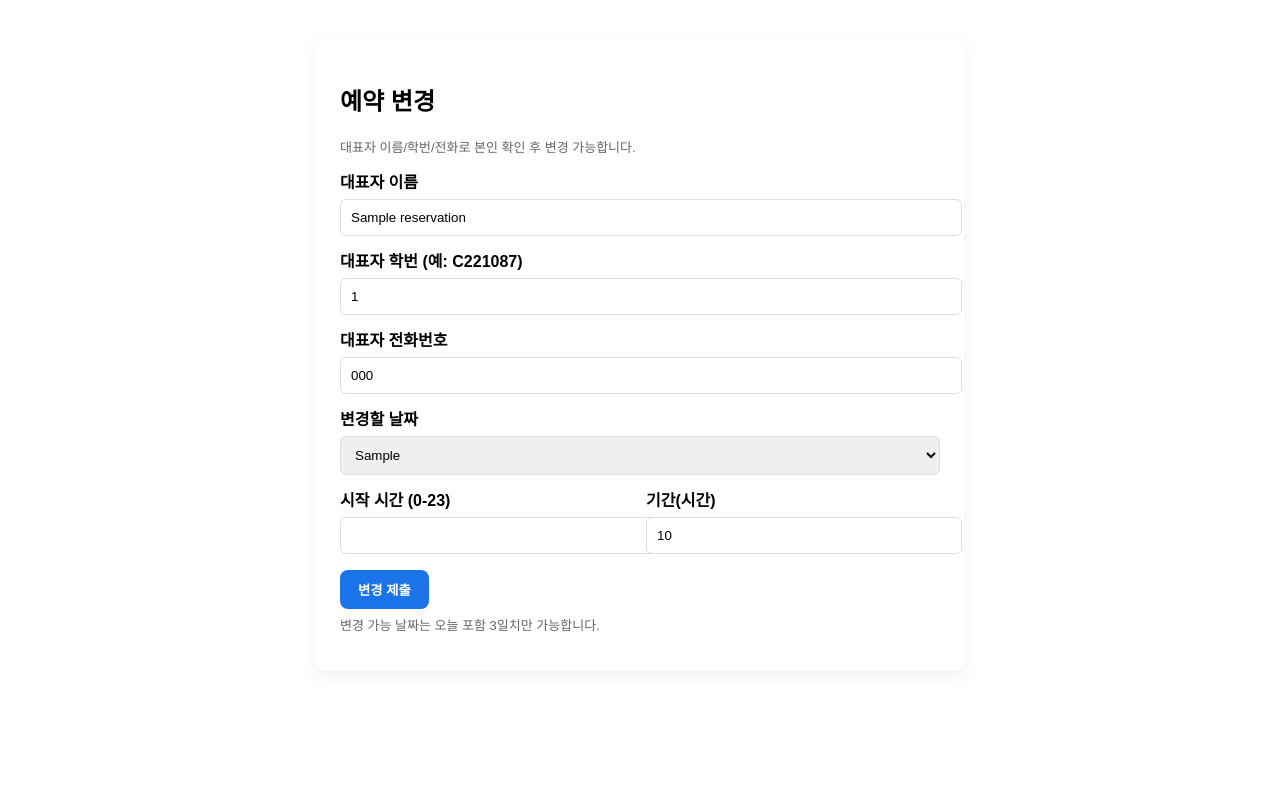
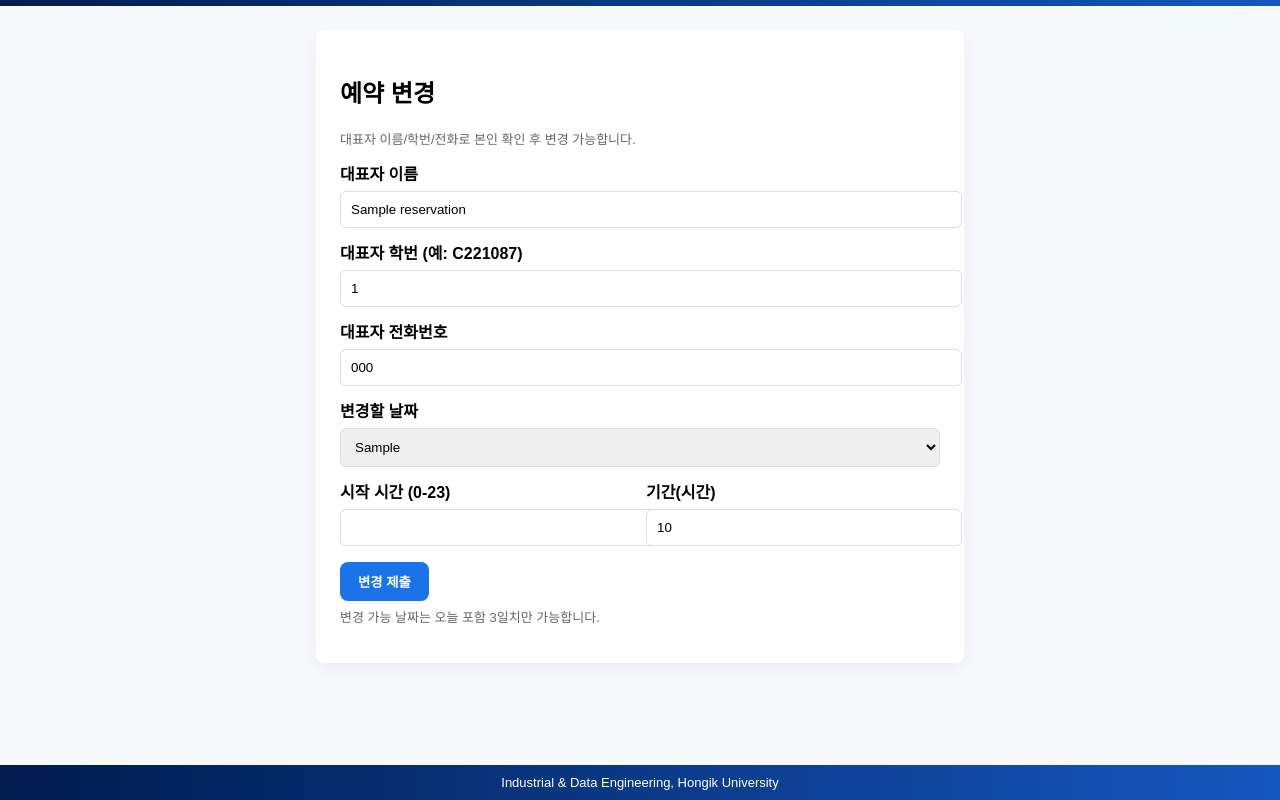
Before and after one commit to tmzkdl7412-web/studyroom-reservation, a Flask app: template templates/group/edit_reservation.html in a window 1280 px wide. Run offline with Flask 3, Linux system fonts and the light colour scheme; tables that the repository leaves empty hold one stand-in row (values such as "Sample post"); the template is opened without the code that fills it: values that come from a table or form of the project are taken from there, most other values are stand-ins (such as "Sample title", 1, 10 or a date in 2020).

Commit message:
Update edit_reservation.html

```diff
--- a/templates/group/edit_reservation.html
+++ b/templates/group/edit_reservation.html
@@ -5,7 +5,7 @@
 <meta charset="utf-8">
 <title>예약 변경</title>
 <style>
-  body{font-family:"Noto Sans KR",sans-serif;padding:30px}
+  body{font-family:"Noto Sans KR",sans-serif;padding:30px;margin:0;background:#f7f9fc}
   .card{max-width:600px;margin:0 auto;background:#fff;padding:24px;border-radius:8px;box-shadow:0 6px 18px rgba(2,6,23,.06)}
   label{display:block;margin-top:12px;font-weight:600}
   input, select{width:100%;padding:10px;margin-top:6px;border:1px solid #ddd;border-radius:6px}
@@ -13,6 +13,20 @@
   .row > *{flex:1}
   button{margin-top:16px;padding:10px 18px;border-radius:8px;border:none;background:#1a73e8;color:#fff;font-weight:700}
   .hint{font-size:13px;color:#666;margin-top:6px}
+
+  /* ✅ 상하단 남색 라인 추가 */
+  body::before,
+  body::after {
+    content: "";
+    height: 6px;
+    width: 100%;
+    background: linear-gradient(to right, #001B4E, #1557c0);
+    position: fixed;
+    left: 0;
+    z-index: 9999;
+  }
+  body::before { top: 0; }
+  body::after { bottom: 0; }
 </style>
 </head>
 <body>
@@ -59,5 +73,21 @@
   </form>
   <p class="hint">변경 가능 날짜는 오늘 포함 3일치만 가능합니다.</p>
 </div>
+
+<!-- ✅ 하단 학과명 표시 -->
+<footer style="
+  position: fixed;
+  bottom: 0;
+  left: 0;
+  width: 100%;
+  background: linear-gradient(to right, #001B4E, #1557c0);
+  color: white;
+  text-align: center;
+  padding: 10px 0;
+  font-size: 13px;
+  z-index: 10000;
+">
+  Industrial &amp; Data Engineering, Hongik University
+</footer>
 </body>
 </html>
```
